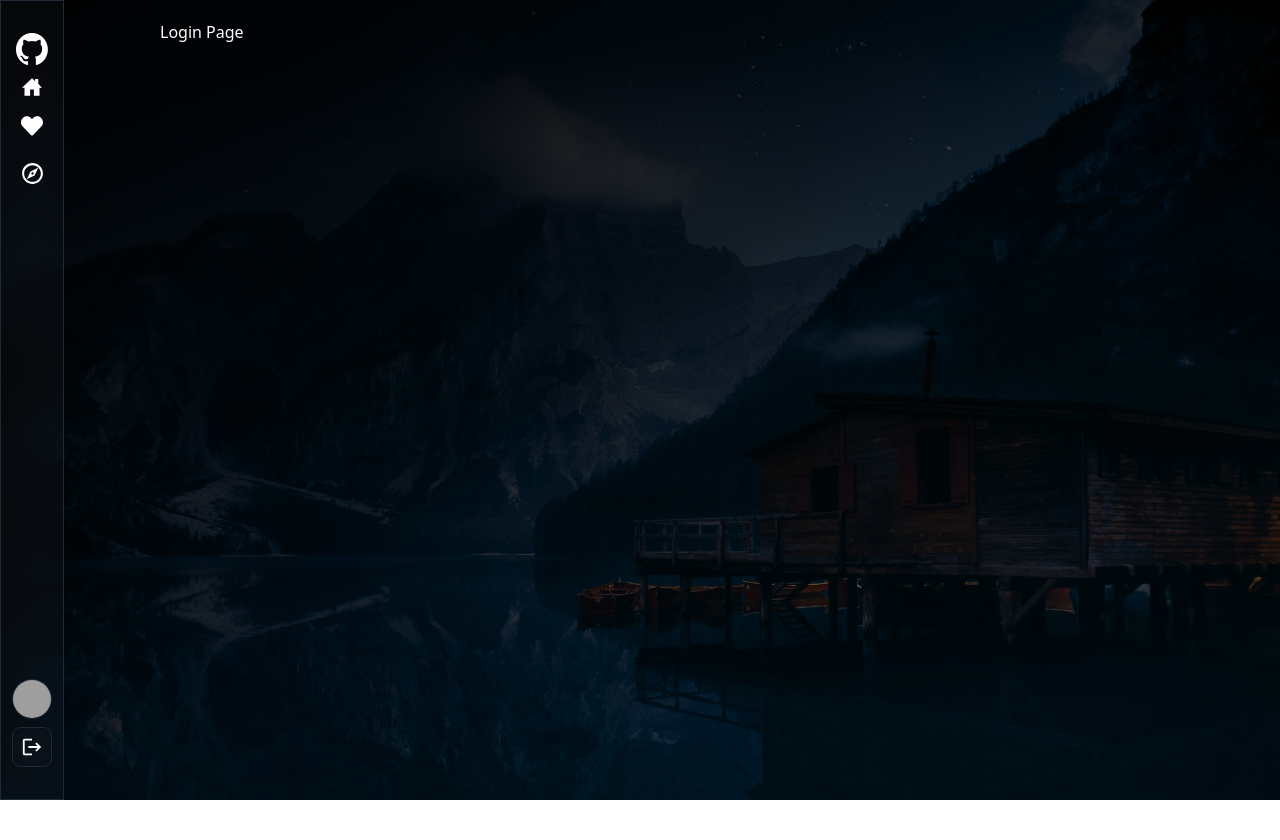
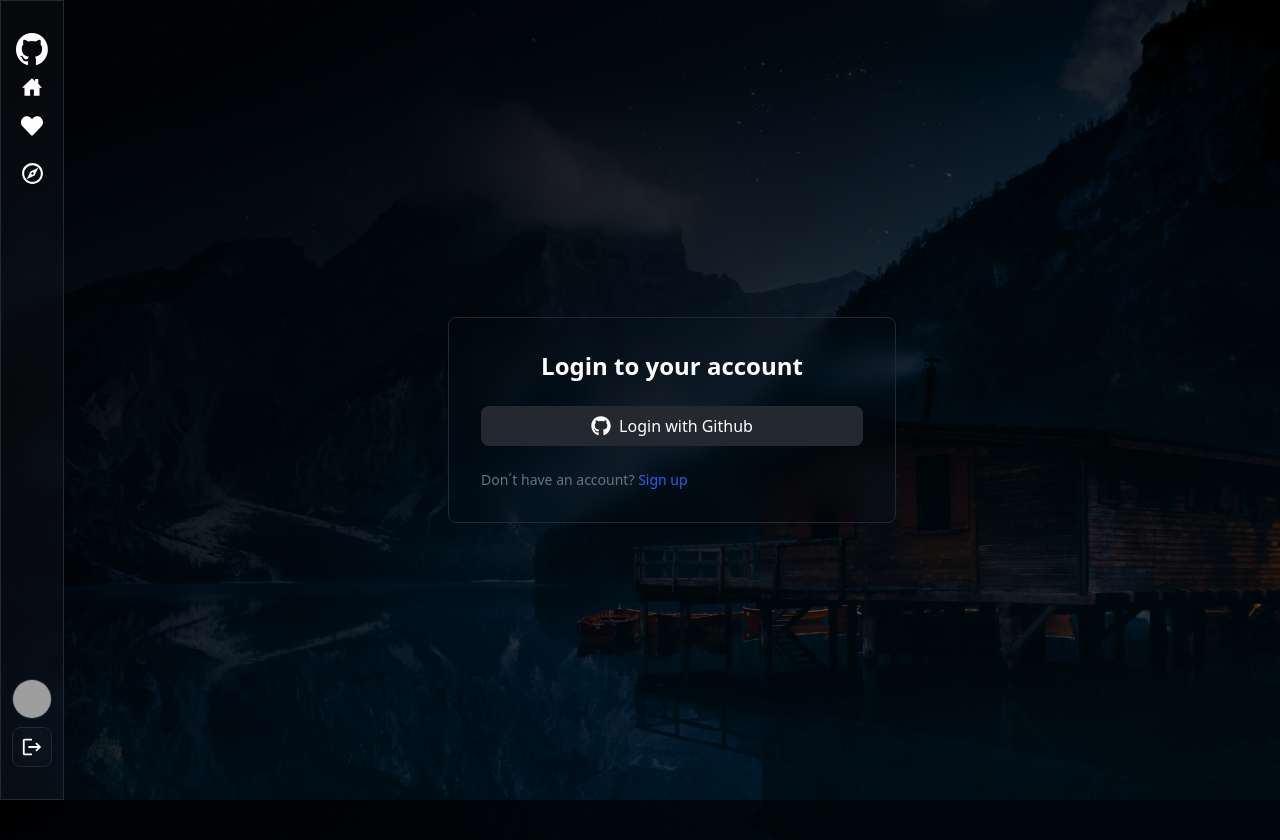
Before and after one commit to codigo-natural/Github-like-app-codeStash-, a React (Vite) app in the folder frontend/: page /login in a window 1280 px wide. Before the commit the page ends 800 px from the top, so only its background shows below. Built offline with nearby package versions, Linux system fonts and the light colour scheme; grey boxes are pictures that could not be loaded.

Commit message:
feat 🎉 IU for Login Page

```diff
--- a/frontend/src/pages/LoginPage.jsx
+++ b/frontend/src/pages/LoginPage.jsx
@@ -1,5 +1,34 @@
+import { FaGithub } from "react-icons/fa"
+import { Link } from "react-router-dom"
+
 export const LoginPage = () => {
   return (
-    <div>Login Page</div>
+    <div className="flex flex-col items-center justify-center px-6 py-8 mx-auto h-screen lg:py-0">
+      <div className="w-full bg-glass rounded-lg shadow md:mt-0 sm:max-w-md xl:p-0">
+        <div className="p-6 space-y-4 md:space-y-6 sm:p-8">
+          <h1 className="text-xl font-bold md:text-2xl text-center">
+            Login to your account
+          </h1>
+          <button
+            type='button'
+            className='text-white bg-[#24292F] hover:bg-[#24292F]/90 focus:ring-4
+						focus:outline-none focus:ring-[#24292F]/50
+            font-medium rounded-lg flex gap-2 p-2 items-center w-full text-center justify-center'
+          >
+            <FaGithub className='w-5 h-5' />
+            Login with Github
+          </button>
+          <p className="text-sm font-light text-gray-500">
+            {"Don´t"} have an account?{" "}
+            <Link
+              to="/signup"
+              className="font-medium text-primary-600 hover:underline text-blue-600"
+            >
+              Sign up
+            </Link>
+          </p>
+        </div>
+      </div>
+    </div>
   )
 }
```
